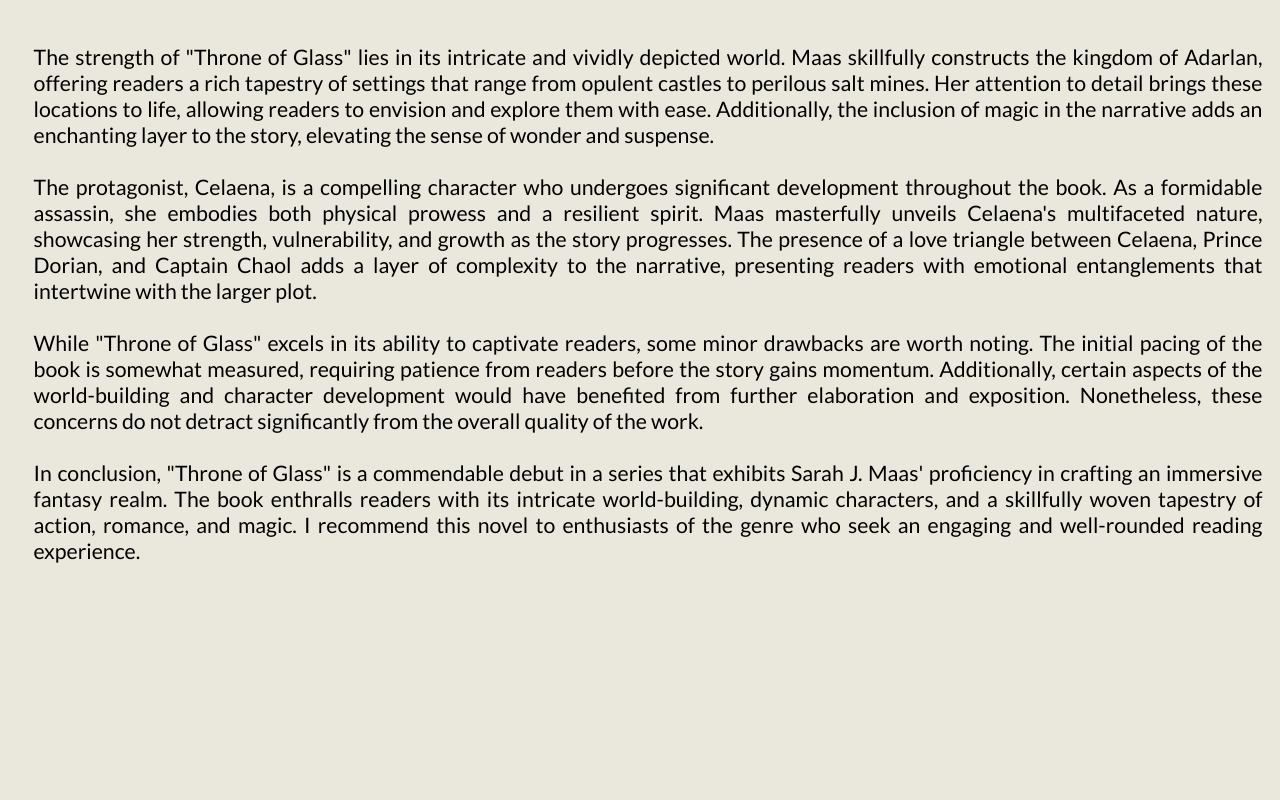
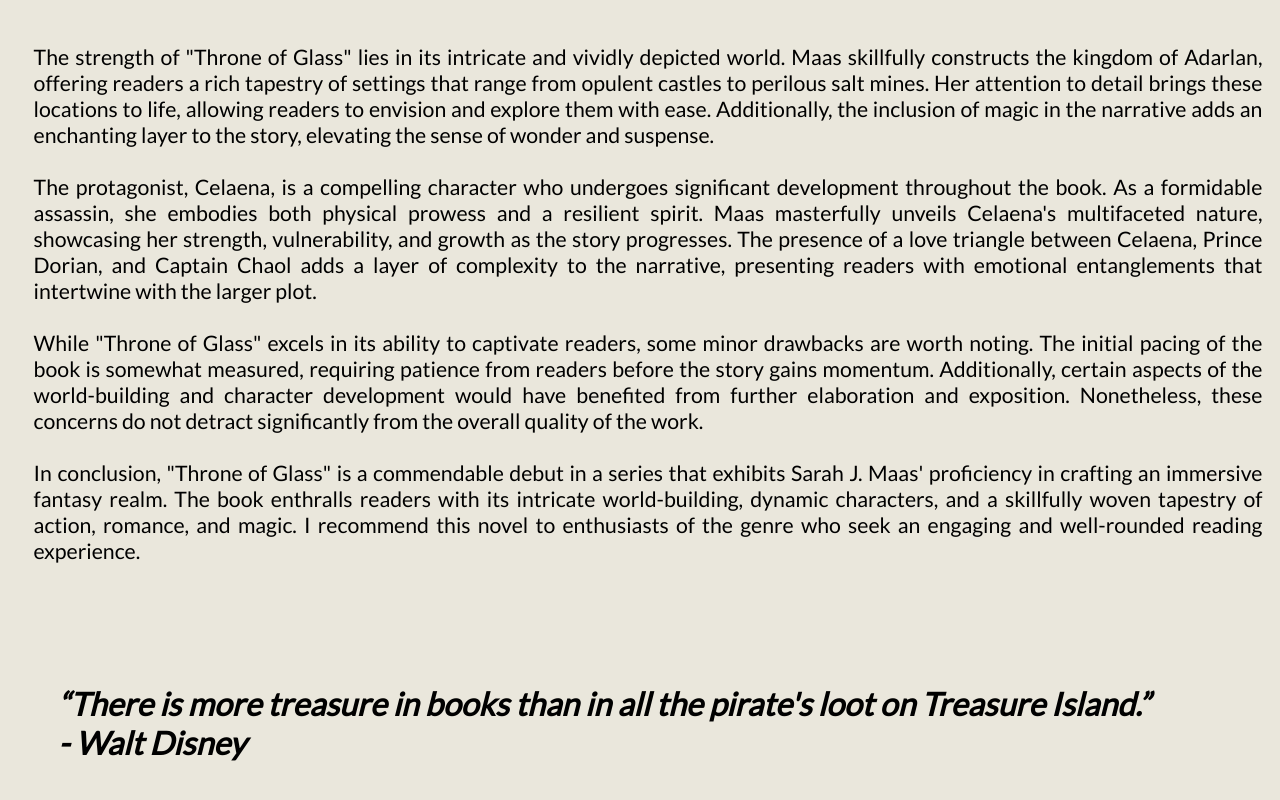
Before and after one commit to RM0420/CameronReadingPortfolio.github.io, a plain HTML site: page IRP.html in a window 1280 px wide. Shown: the part 2575-3375 px from the top of the page. Before the commit the page ends 3164 px from the top, so only its background shows below. Drawn offline with Linux system fonts and the light colour scheme; a web font is replaced by a local one.

Commit message:
Update IRP.html

```diff
--- a/IRP.html
+++ b/IRP.html
@@ -80,6 +80,14 @@ h5 {
     font-size: 2em;
     margin: 50px;
 }
+h4 {
+        font-family: "Lato", "serif";
+        font-weight: bold;
+        font-size: 2em;
+        font-style: italic;
+        margin: 50px;
+        margin-top: 120px;
+        }
 </style>
 
 <body>
@@ -127,5 +135,7 @@ h5 {
             <br>
             In conclusion, "Throne of Glass" is a commendable debut in a series that exhibits Sarah J. Maas' proficiency in crafting an immersive fantasy realm. The book enthralls readers with its intricate world-building, dynamic characters, and a skillfully woven tapestry of action, romance, and magic. I recommend this novel to enthusiasts of the genre who seek an engaging and well-rounded reading experience.
         </p>
+        <h4>“There is more treasure in books than in all the pirate's loot on Treasure Island.”
+             <br> - Walt Disney</h4>
 </body>
 </html>
```
